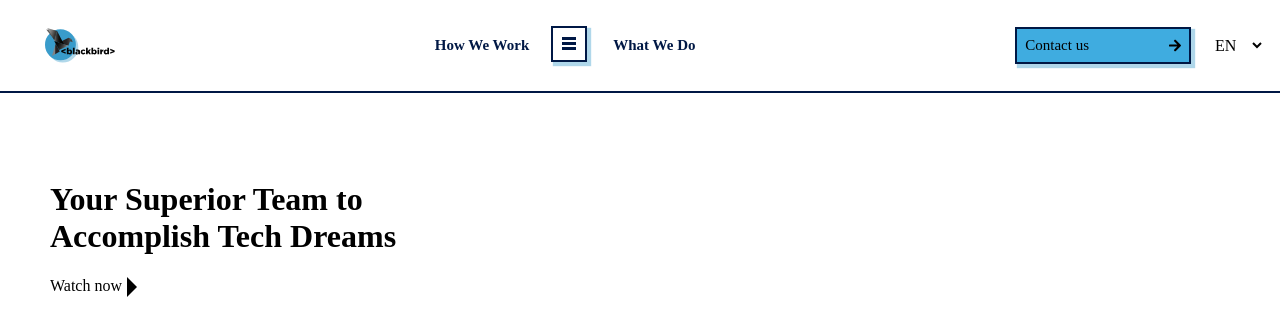
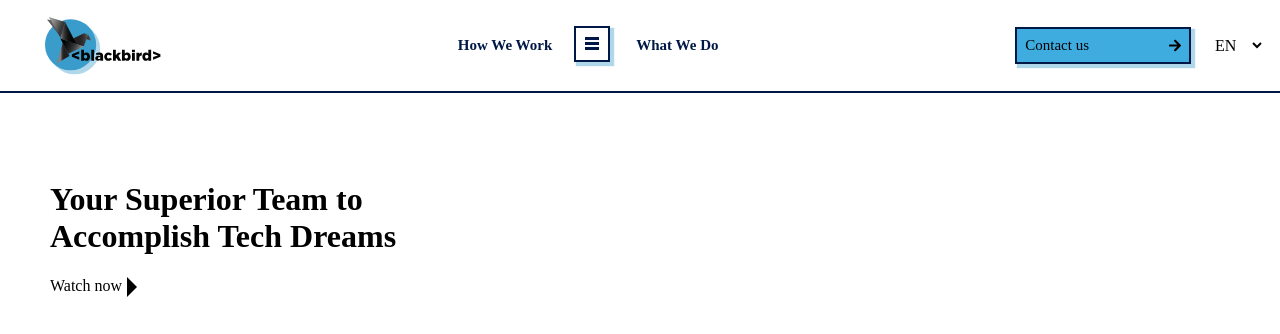
Before and after one commit to maksymtymchenko/blackbird-pub, a React (Create React App) app: page / in a window 1280 px wide. Shown: the top 334 px of the page. Built offline with nearby package versions, Linux system fonts and the light colour scheme.

Commit message:
fix logo bug

```diff
--- a/src/components/Header/header.scss
+++ b/src/components/Header/header.scss
@@ -13,8 +13,6 @@
     padding: 15px;
   }
   &__logo {
-    max-width: 100px;
-    max-height: 70px;
     padding-left: 30px;
   }
   &__nav {
```
